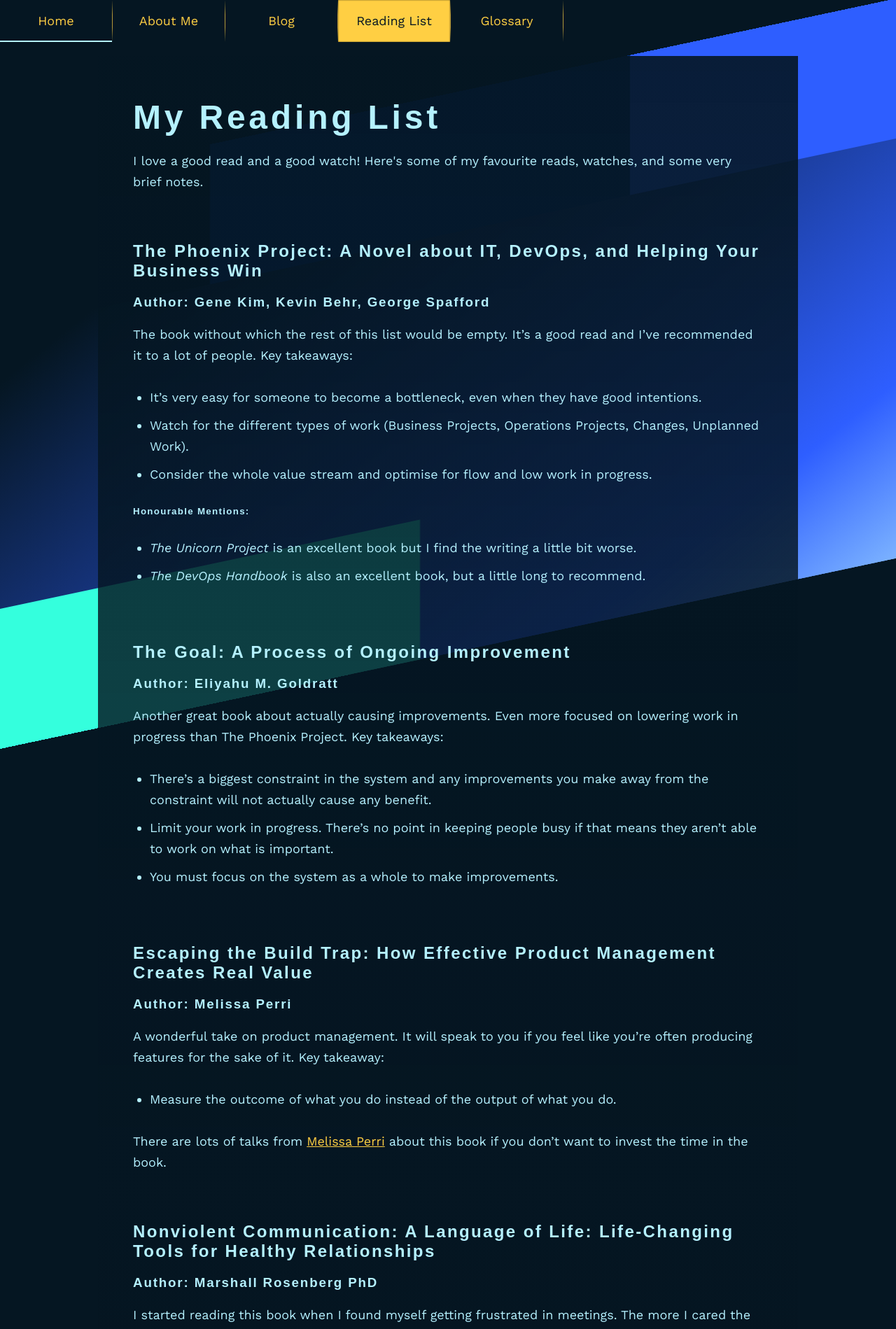
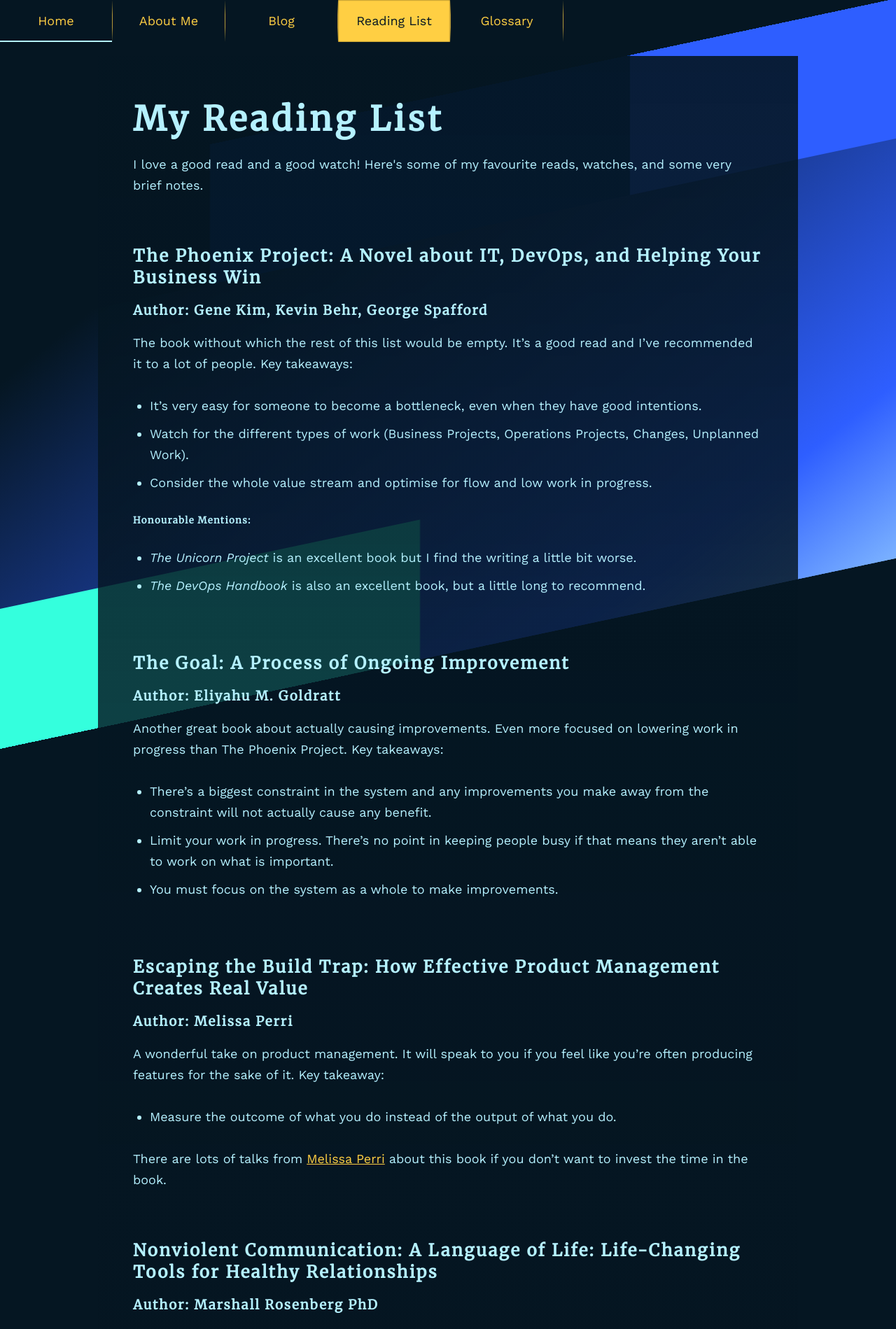
Before and after one commit to FleaRex/PersonalBlog, a Jekyll site: the page built from readingList.html, in a window 1280 px wide. Shown: the top 1899 px of the page at 70% size. Built offline with Jekyll 4.4.1, drawn with Linux system fonts in a browser that asks for light colours; some web fonts are replaced.

Commit message:
Font update.

```diff
--- a/_layouts/default.html
+++ b/_layouts/default.html
@@ -4,7 +4,7 @@
     <meta charset="utf-8">
     <title>{{ page.title }}</title>
     <link rel="stylesheet" href="/assets/css/styles.css">
-    <link href="https://fonts.googleapis.com/css2?family=Patua+One&family=Roboto+Mono&family=Work+Sans:ital,wght@0,400;0,700;1,400&display=swap" rel="stylesheet">
+    <link href="https://fonts.googleapis.com/css2?family=Merriweather&family=Roboto+Mono&family=Work+Sans:ital,wght@0,400;0,700;1,400&display=swap" rel="stylesheet">
     <meta name="viewport" content="width=device-width, initial-scale=1.0"/>
     {% feed_meta %}
     {% seo %}
--- a/_sass/variables.scss
+++ b/_sass/variables.scss
@@ -1,5 +1,5 @@
 $font-stack: 'Work Sans', Helvetica, sans-serif;
-$heading-font-stack: 'Patua One', sans-serif;
+$heading-font-stack: 'Merriweather', sans-serif;
 $background-color: #051622;
 $accent-color: #FFCF43;
 $text-color: #b5f1ff;
```
